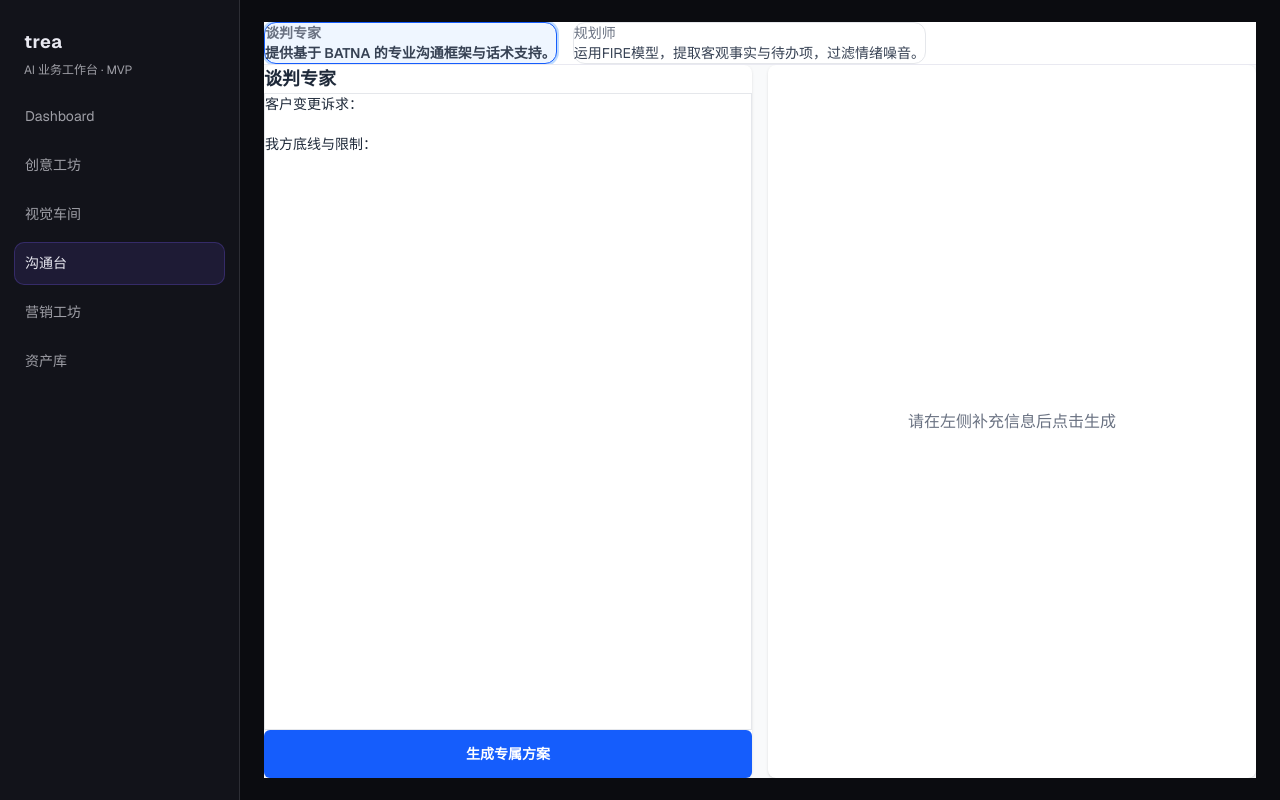
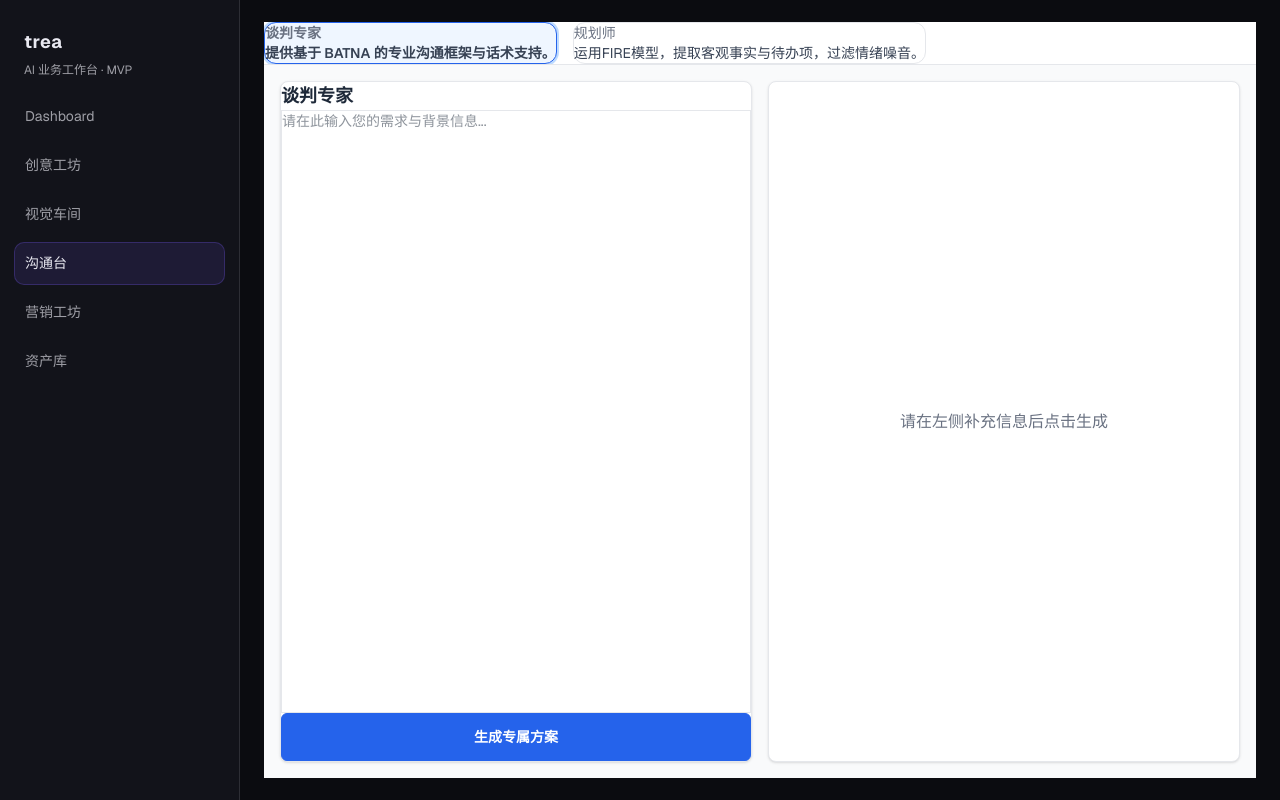
Before and after one commit to heidi7777/SMEs, a Next.js app: page /comms in a window 1280 px wide. Built offline with nearby package versions, Linux system fonts and the light colour scheme.

Commit message:
fix: minimal lint cleanup in workspace state flow

```diff
--- a/src/app/globals.css
+++ b/src/app/globals.css
@@ -185,3 +185,53 @@ a {
     grid-template-columns: 1fr;
   }
 }
+
+/* ===== Workspace Fallback ===== */
+.workspaceRoot {
+  background: #f9fafb;
+  color: #111827;
+}
+
+.workspaceTabs {
+  background: #ffffff;
+  border-bottom: 1px solid #e5e7eb;
+}
+
+.workspaceExpertCard {
+  background: #ffffff;
+  border-color: #e5e7eb;
+  color: #111827;
+}
+
+.workspaceExpertCard.isActive {
+  border-color: #2563eb;
+  background: #eff6ff;
+}
+
+.workspaceForm {
+  gap: 1rem;
+  padding: 1rem;
+}
+
+.workspaceInputPanel,
+.workspaceOutputPanel {
+  background: #ffffff;
+  border: 1px solid #e5e7eb;
+  color: #1f2937;
+}
+
+.workspaceActionBtn {
+  background: #2563eb;
+  color: #ffffff;
+  border: 1px solid #2563eb;
+}
+
+.workspaceActionBtn:disabled {
+  background: #93c5fd;
+  border-color: #93c5fd;
+}
+
+.workspaceLoadingOverlay {
+  background: rgba(255, 255, 255, 0.8);
+  color: #374151;
+}
--- a/src/components/Workspace.tsx
+++ b/src/components/Workspace.tsx
@@ -1,6 +1,6 @@
 "use client";
 
-import { useState, useEffect, type FormEvent } from "react";
+import { useState, type FormEvent } from "react";
 import ReactMarkdown from "react-markdown";
 import { EXPERT_CONFIGS } from "@/lib/prompts";
 
@@ -14,17 +14,17 @@ export default function Workspace({ moduleExperts }: WorkspaceProps) {
   const [resultText, setResultText] = useState<string>("");
   const [isLoading, setIsLoading] = useState<boolean>(false);
 
-  useEffect(() => {
-    if (!activeExpertId) {
+  const handleExpertChange = (expertId: string) => {
+    setActiveExpertId(expertId);
+    if (!expertId) {
       setUserInput("");
       setResultText("");
       return;
     }
-
-    const config = EXPERT_CONFIGS[activeExpertId];
+    const config = EXPERT_CONFIGS[expertId];
     setResultText("");
     setUserInput(config?.defaultTemplate || "");
-  }, [activeExpertId]);
+  };
 
   const handleSubmit = async (event: FormEvent<HTMLFormElement>) => {
     event.preventDefault();
@@ -44,7 +44,7 @@ export default function Workspace({ moduleExperts }: WorkspaceProps) {
 
       const data = await response.json();
       setResultText(data.text || "");
-    } catch (error) {
+    } catch {
       setResultText("请求出错，请稍后重试。");
     } finally {
       setIsLoading(false);
@@ -59,8 +59,8 @@ export default function Workspace({ moduleExperts }: WorkspaceProps) {
   const activeExpert = activeExpertId ? EXPERT_CONFIGS[activeExpertId] : undefined;
 
   return (
-    <div className="flex flex-col h-full w-full bg-gray-50">
-      <div className="flex gap-4 p-4 border-b bg-white overflow-x-auto shrink-0">
+    <div className="workspaceRoot flex h-full w-full flex-col bg-gray-50">
+      <div className="workspaceTabs flex shrink-0 gap-4 overflow-x-auto border-b bg-white p-4">
         {moduleExperts.map((id) => {
           const config = EXPERT_CONFIGS[id];
           const isActive = id === activeExpertId;
@@ -68,10 +68,10 @@ export default function Workspace({ moduleExperts }: WorkspaceProps) {
             <button
               key={id}
               type="button"
-              onClick={() => setActiveExpertId(id)}
-              className={`min-w-[160px] rounded-xl border px-4 py-3 text-left transition-all ${
+              onClick={() => handleExpertChange(id)}
+              className={`workspaceExpertCard min-w-[160px] rounded-xl border px-4 py-3 text-left transition-all ${
                 isActive
-                  ? "border-blue-600 bg-blue-50 ring-2 ring-blue-200 font-semibold"
+                  ? "isActive border-blue-600 bg-blue-50 font-semibold ring-2 ring-blue-200"
                   : "border-gray-200 bg-white hover:border-gray-300"
               }`}
             >
@@ -84,8 +84,8 @@ export default function Workspace({ moduleExperts }: WorkspaceProps) {
         })}
       </div>
 
-      <form onSubmit={handleSubmit} className="flex flex-1 overflow-hidden p-4 gap-4">
-        <div className="flex-1 bg-white rounded-lg shadow flex flex-col p-4 min-w-0">
+      <form onSubmit={handleSubmit} className="workspaceForm flex flex-1 gap-4 overflow-hidden p-4">
+        <div className="workspaceInputPanel flex min-w-0 flex-1 flex-col rounded-lg bg-white p-4 shadow">
           <div className="mb-4 text-lg font-semibold text-gray-800">
             {activeExpert?.name || "请选择专家"}
           </div>
@@ -98,15 +98,15 @@ export default function Workspace({ moduleExperts }: WorkspaceProps) {
           <button
             type="submit"
             disabled={isLoading || !activeExpertId}
-            className="mt-4 inline-flex h-12 w-full items-center justify-center rounded-md bg-blue-600 px-4 text-sm font-semibold text-white transition hover:bg-blue-700 disabled:cursor-not-allowed disabled:bg-blue-300"
+            className="workspaceActionBtn mt-4 inline-flex h-12 w-full items-center justify-center rounded-md bg-blue-600 px-4 text-sm font-semibold text-white transition hover:bg-blue-700 disabled:cursor-not-allowed disabled:bg-blue-300"
           >
             {isLoading ? "AI思考中..." : "生成专属方案"}
           </button>
         </div>
 
-        <div className="flex-1 bg-white rounded-lg shadow p-6 overflow-y-auto relative min-w-0">
+        <div className="workspaceOutputPanel relative min-w-0 flex-1 overflow-y-auto rounded-lg bg-white p-6 shadow">
           {isLoading ? (
-            <div className="absolute inset-0 flex flex-col items-center justify-center gap-3 bg-white/80">
+            <div className="workspaceLoadingOverlay absolute inset-0 flex flex-col items-center justify-center gap-3 bg-white/80">
               <div className="h-12 w-12 animate-spin rounded-full border-4 border-blue-300 border-t-blue-600" />
               <div className="text-gray-700">AI 正在生成，请稍候...</div>
             </div>
```
